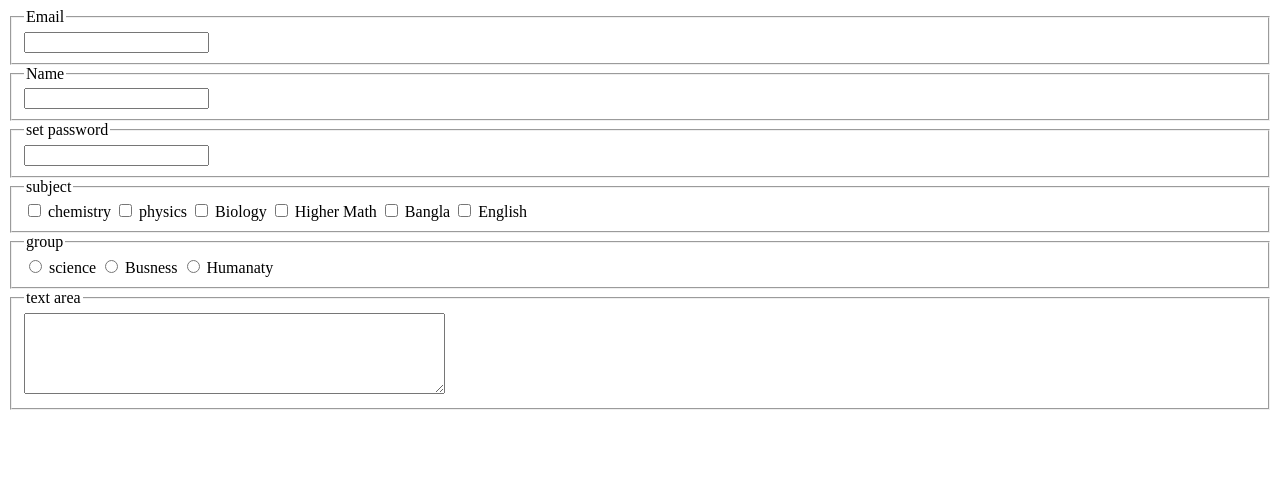
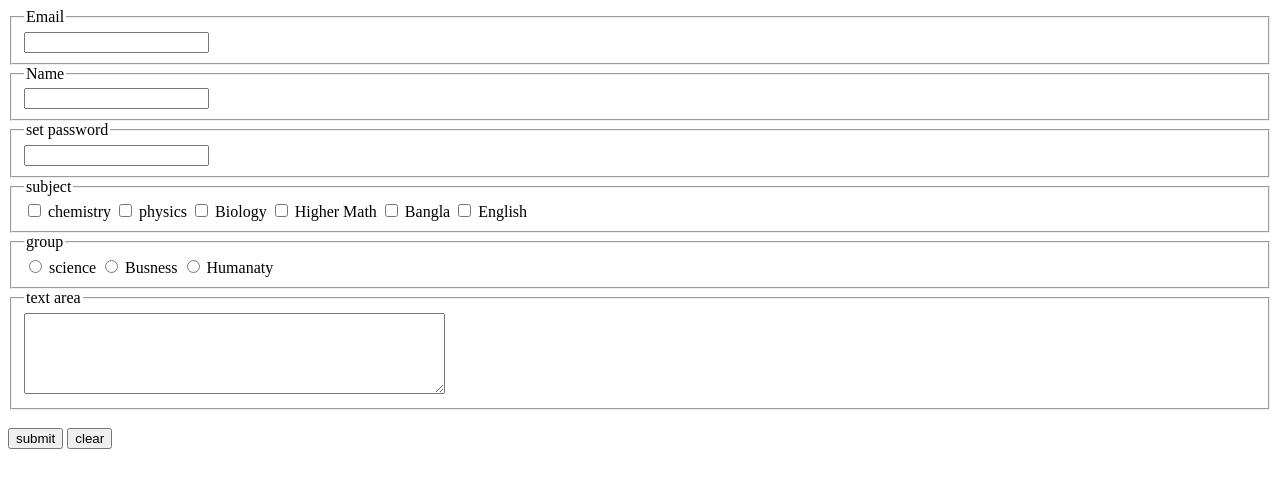
Before and after one commit to faysil-amin/form, a plain HTML site: page index.html in a window 1280 px wide. Drawn offline with Linux system fonts and the light colour scheme.

Commit message:
add submit & reset  button

```diff
--- a/index.html
+++ b/index.html
@@ -6,7 +6,8 @@
     <title>Document</title>
 </head>
 <body>
-    <fieldset>
+    <form action="#">
+        <fieldset>
         <legend>Email</legend>
         <input type="email">
     </fieldset>
@@ -16,7 +17,7 @@
     </fieldset>
     <fieldset>
         <legend>set password</legend>
-        <input type="password">
+        <input  type="password">
     </fieldset>
     <fieldset>
         <legend>subject</legend>
@@ -57,5 +58,11 @@
         <legend>text area</legend>
         <textarea rows="5" cols="50" name="" id=""></textarea>
     </fieldset>
+
+    <br>
+
+    <input type="submit" value="submit">
+    <input type="reset" value="clear">
+    </form>
 </body>
 </html>
```
